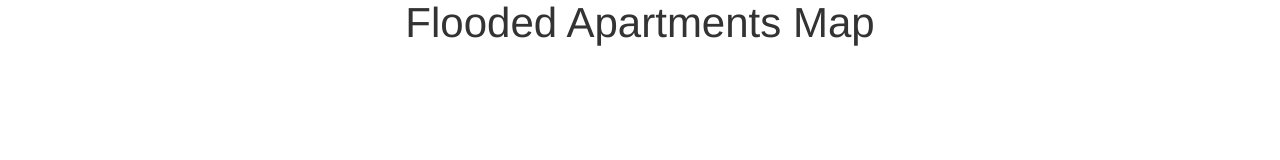
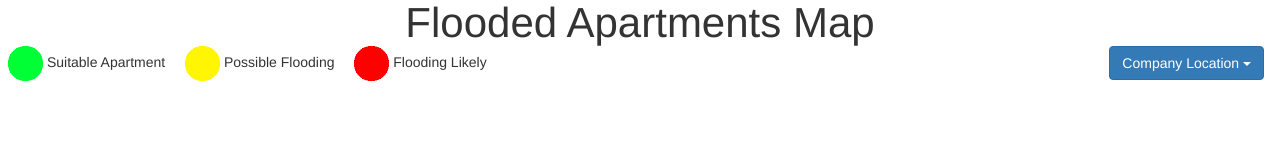
Before and after one commit to cellistalentpath/flood_map, a website: page index.html in a window 1280 px wide. Drawn offline with nearby package versions, Linux system fonts and the light colour scheme; some packages are replaced by stand-ins of ours.

Commit message:
fixing margins

```diff
--- a/index.html
+++ b/index.html
@@ -22,7 +22,7 @@
       >Click here to take survey!</a
     > -->
     <h1 id="title">Flooded Apartments Map</h1>
-    <!-- <div id="heading">
+    <div id="heading">
       <div id="legend">
         <img src="./good.png" class="legendpics" />
         <div class="legendtext">Suitable Apartment</div>
@@ -58,7 +58,7 @@
           </li>
         </ul>
       </div>
-    </div> -->
+    </div>
 
     <!--The div element for the map -->
     <div id="map"></div>
```
